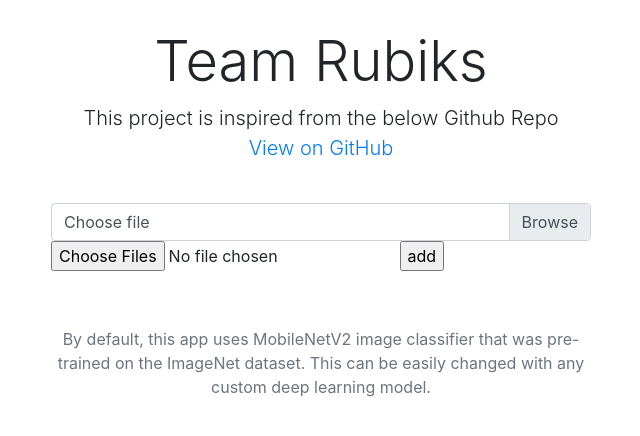
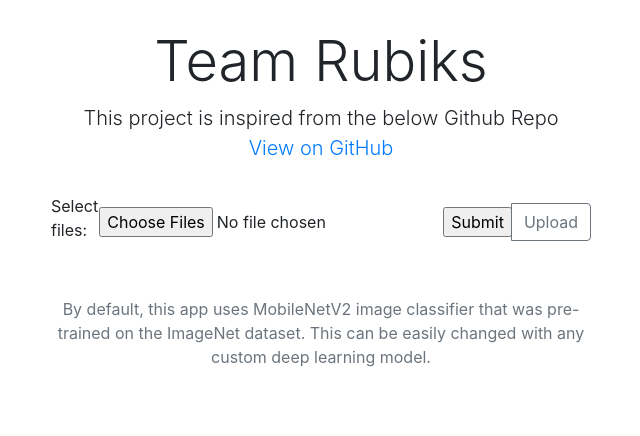
Before and after one commit to teamrubicks/EMLO-session3, a Flask app: page / in a window 1280 px wide. Shown: the part 148-584 px from the top of the page, without its empty margins (319-959 px from the left). Run offline with Flask 2, Linux system fonts and the light colour scheme; some libraries are stand-ins or nearby versions.

Commit message:
handle multiple files with preview

```diff
--- a/app.py
+++ b/app.py
@@ -9,6 +9,16 @@ app.config['UPLOAD_FOLDER'] = 'uploads'
 
 model = MobileNet()
 
+
+def predict_model(f):
+    saveLocation = f.filename
+    f.save('static/img/'+saveLocation)
+    inference, confidence = model.infer('static/img/'+saveLocation)
+    # make a percentage with 2 decimal points
+    confidence = floor(confidence * 10000) / 100
+    # delete file after making an inference
+    # os.remove(saveLocation)
+    return inference,confidence
 
 @app.route('/')
 def index():
@@ -23,16 +33,15 @@ def about():
 @app.route('/infer', methods=['POST'])
 def success():
     if request.method == 'POST':
-        f = request.files['file']
-        saveLocation = f.filename
-        f.save(saveLocation)
-        inference, confidence = model.infer(saveLocation)
-        # make a percentage with 2 decimal points
-        confidence = floor(confidence * 10000) / 100
-        # delete file after making an inference
-        os.remove(saveLocation)
+        uploaded_files = request.files.getlist("files[]")
+        inferences=[]
+        confidences=[]
+        for i in uploaded_files:
+            infer,conf = predict_model(i)
+            inferences.append(infer)
+            confidences.append(str(conf))
         # respond with the inference
-        return render_template('inference.html', name=inference, confidence=confidence)
+        return render_template('inference.html', name=inferences, confidence=confidences,images=uploaded_files,count=len(inferences))
 
 
 if __name__ == '__main__':
--- a/templates/index.html
+++ b/templates/index.html
@@ -12,21 +12,23 @@
 </div>
 <div class="row">
   <div class="mb-2 col-md-6 offset-md-3">
-    <form action="/infer" method="POST" enctype="multipart/form-data">
-      <div class="input-group">
-        <div class="custom-file">
-          <input type="file" name="file" accept=".jpg, .jpeg, .png" class="custom-file-input" id="inputGroupFile"
-            aria-describedby="inputGroupFileAddon04">
-          <label class="custom-file-label" for="inputGroupFile">Choose file</label>
 
-        </div>
+  <form action="/infer" method="POST" enctype="multipart/form-data">
 
+    <div class="input-group">
+      <div class="custom-file">
+
+        <form action="/action_page.php">
+          <label for="files">Select files:</label>
+          <input type="file" id="files" name="files[]" multiple accept=".jpg, .jpeg, .png" ><br><br>
+          <input type="submit">
       </div>
-    </form>
-    <form method="POST" enctype="multipart/form-data" action="/upload">
-      <input type="file" name="file[]" multiple="">
-      <input type="submit" value="add">
-    </form>
+      <div class="input-group-append">
+        <input type="submit" value="Upload"  class="btn btn-outline-secondary" type="button"
+          id="inputGroupFileAddon04" />
+      </div>
+    </div>
+  </form>
   </div>
   <div class="row">
     <div class="col-sm-6 offset-sm-3 my-5">
```
Also changed, not shown: templates/inference.html (+15 -3 lines).
